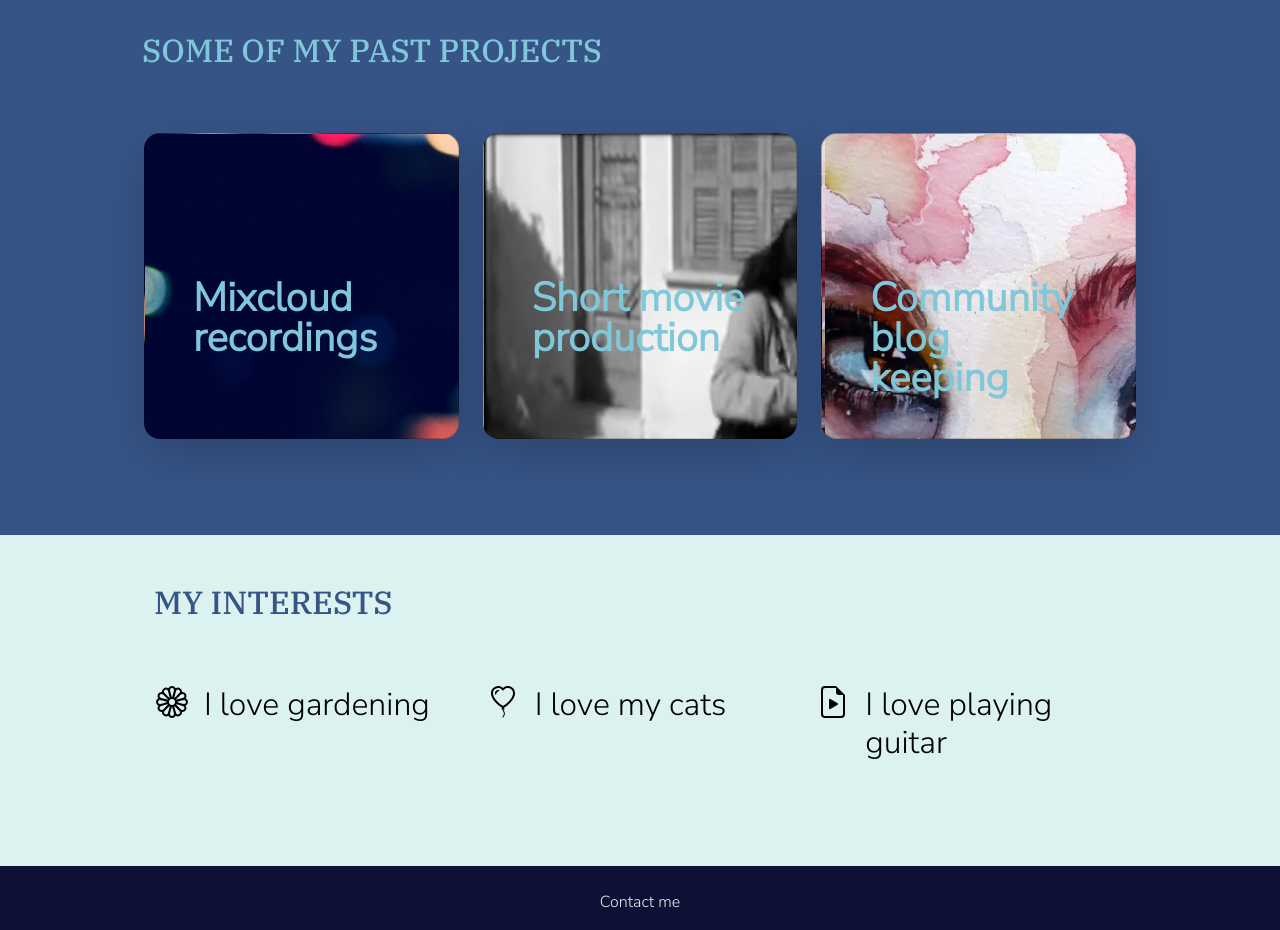
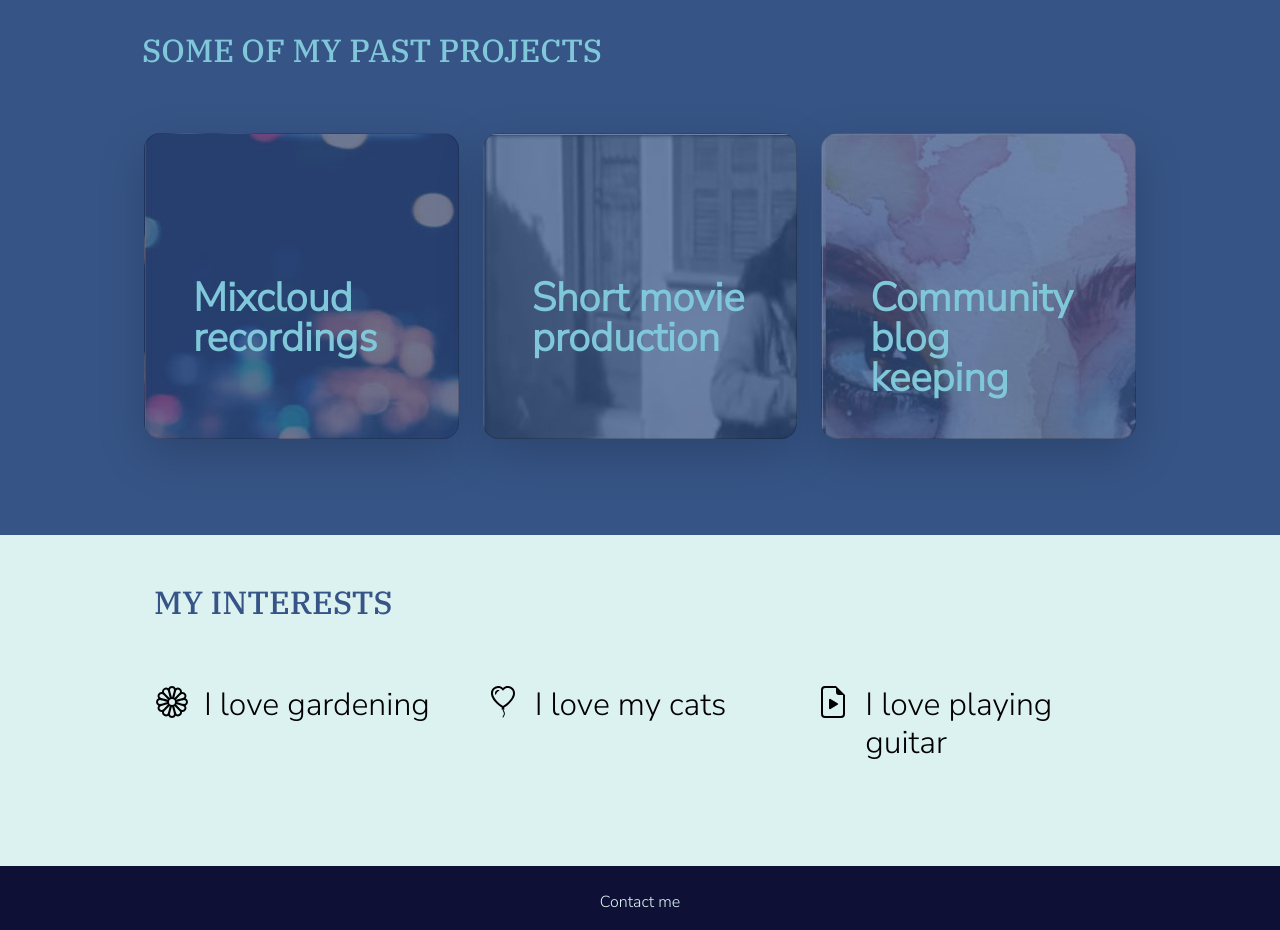
Before and after one commit to annatrikki/mywebsite, a plain HTML site: page index.html in a window 1280 px wide. Shown: the part 980-1910 px from the top of the page. Drawn offline with nearby package versions, Linux system fonts and the light colour scheme.

Commit message:
Add files via upload

```diff
--- a/index.html
+++ b/index.html
@@ -54,7 +54,7 @@
         <div class="row row-cols-1 row-cols-lg-3 align-items-stretch g-4 py-5">
 
           <div class="col">
-            <div class="card card-cover h-100 overflow-hidden text-bg-dark rounded-4 shadow-lg" style="background-image: url('./images/background.png');">
+            <div class="card card-cover h-100 overflow-hidden text-bg-light rounded-4 shadow-lg" style="background-image: url('./images/background.jpg');">
               <div class="d-flex flex-column h-100 p-5 pb-3 text-white text-shadow-4">
                 <h3 class="pt-5 mt-5 mb-4 display-6 lh-1 fw-bold"><a href="https://www.mixcloud.com/annatrikki/" style="text-decoration: none; color: #7FC7D9;"> Mixcloud recordings</a></h3>
 
@@ -63,7 +63,7 @@
           </div>
 
           <div class="col">
-            <div class="card card-cover h-100 overflow-hidden text-bg-dark rounded-4 shadow-lg" style="background-image: url('./images/movie.png'); ">
+            <div class="card card-cover h-100 overflow-hidden text-bg-light rounded-4 shadow-lg" style="background-image: url('./images/movie.jpg'); ">
               <div class="d-flex flex-column h-100 p-5 pb-3 text-white text-shadow-4">
                 <h3 class="pt-5 mt-5 mb-4 display-6 lh-1 fw-bold"><a href="https://www.youtube.com/watch?v=XEi_jkw_3zA"style="text-decoration: none; color: #7FC7D9; ;"> Short movie production </a></h3>
 
@@ -72,7 +72,7 @@
           </div>
 
           <div class="col">
-            <div class="card card-cover h-100 overflow-hidden text-bg-dark rounded-4 shadow-lg" style="background-image: url('./images/blog.png'); ">
+            <div class="card card-cover h-100 overflow-hidden text-bg-light rounded-4 shadow-lg" style="background-image: url('./images/blog.jpg'); ">
               <div class="d-flex flex-column h-100 p-5 pb-3 text-shadow-4">
                 <h3 class="pt-5 mt-5 mb-4 display-6 lh-1 fw-bold"><a href="https://www.youtube.com/watch?v=XEi_jkw_3zA"style="text-decoration: none; color: #7FC7D9;"> Community blog keeping</a></h3>
 
--- a/style.css
+++ b/style.css
@@ -54,3 +54,6 @@ font-family: 'IBM Plex Serif', serif;
 .nav-link{
     color: #DCF2F1;
 }
+.card{
+
+}
```
Also changed, not shown: images/background.jpg (added), images/blog.jpg (added), images/movie.jpg (added).
